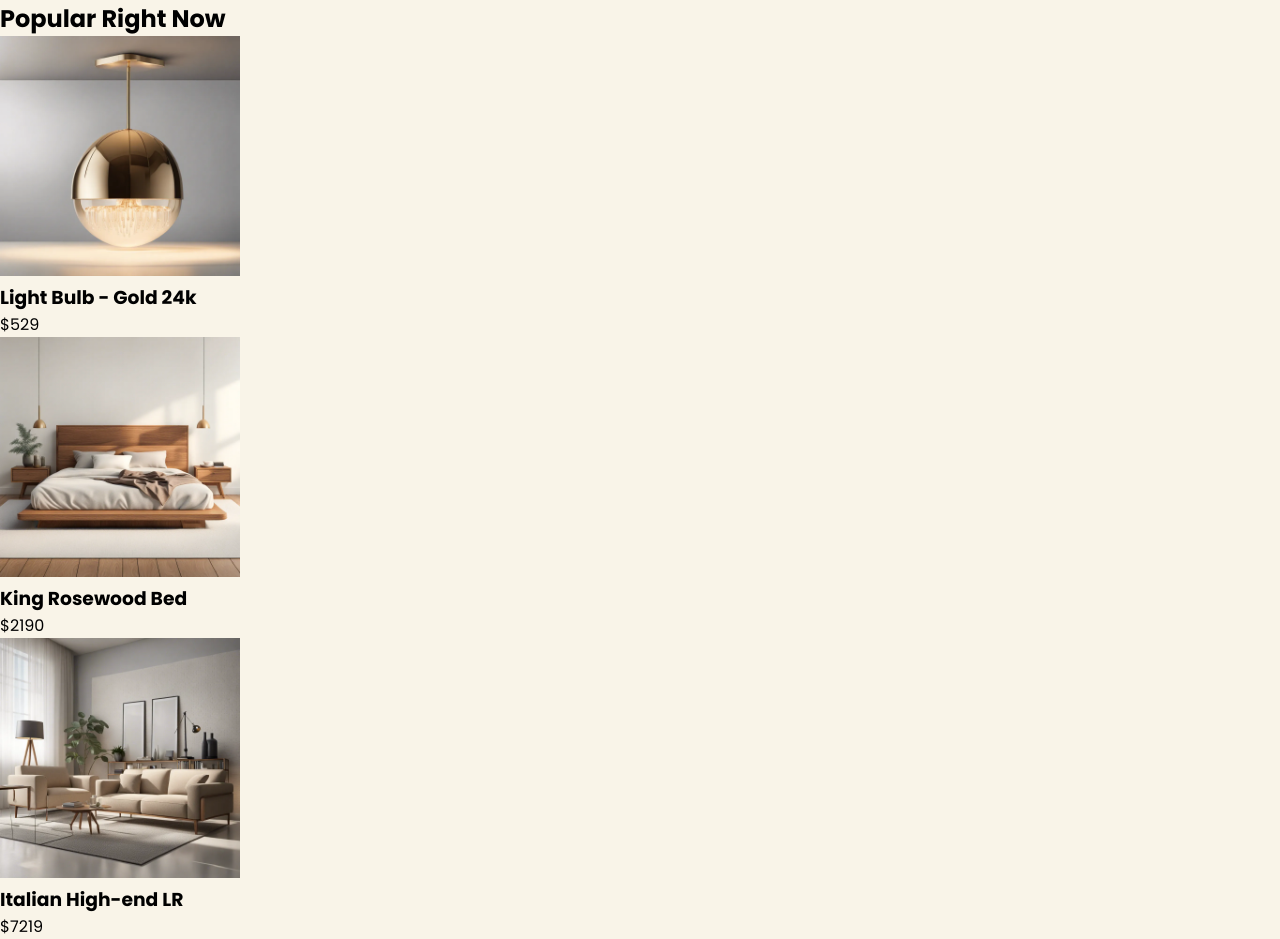
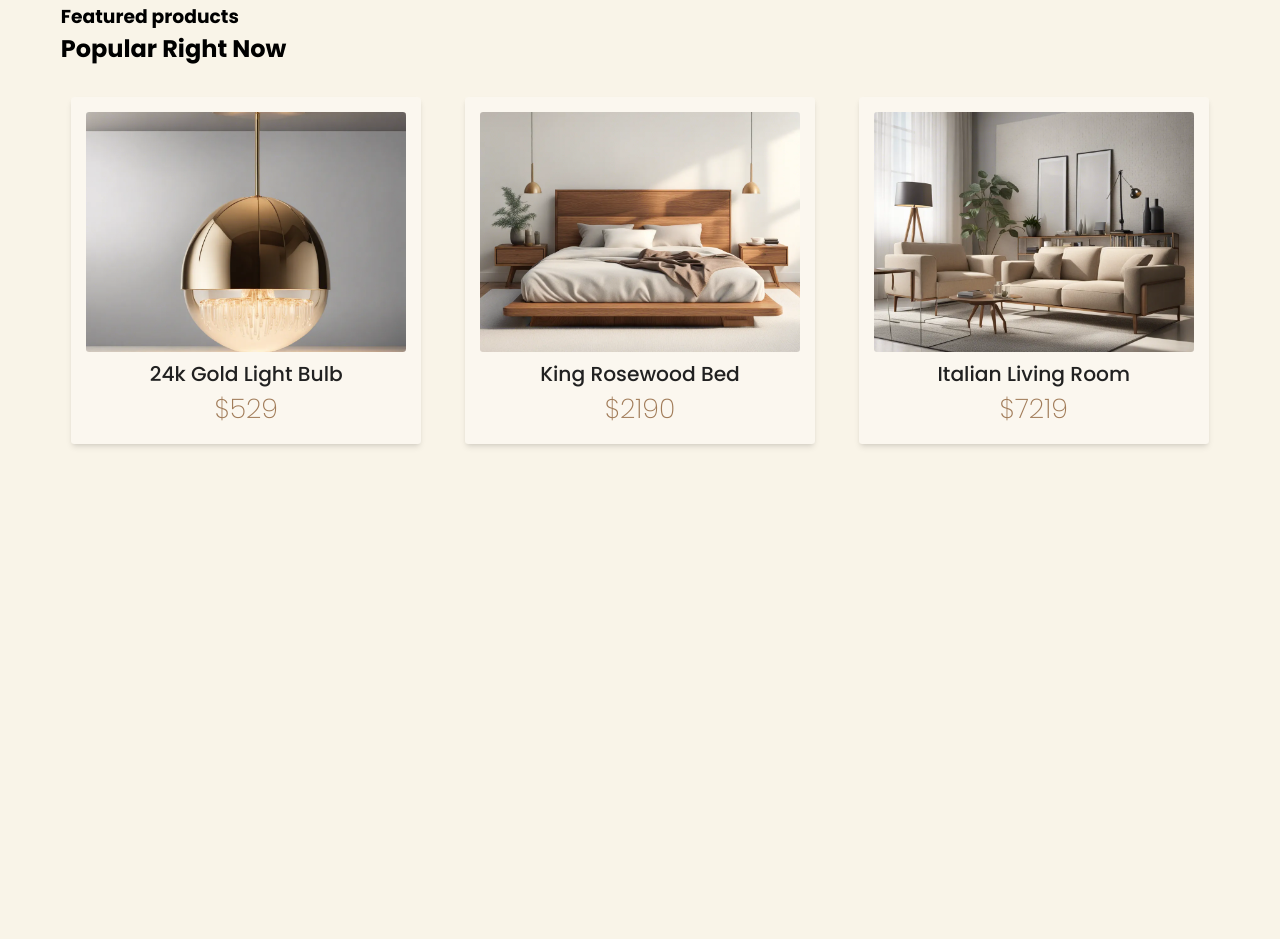
Before and after one commit to Git-Darkmoon/Comfy-Store-v2, a Next.js app: page / in a window 1280 px wide. Shown: the part 928-1867 px from the top of the page. After the commit the page ends 1433 px from the top, so only its background shows below. Built offline with nearby package versions, Linux system fonts and the light colour scheme.

Commit message:
[REFACTOR] Color update but refactored not changed.

```diff
--- a/src/app/globals.scss
+++ b/src/app/globals.scss
@@ -3,6 +3,8 @@
 @use "../styles/components/Navbar.scss";
 @use "../styles/components/Hero.scss";
 @use "../styles/components/Slider.scss";
+@use "../styles/components/ProductCard.scss";
+@use "../styles/components/TrendingProducts.scss";
 
 /* total width */
 body::-webkit-scrollbar {
--- a/src/components/Home/TrendingProducts.tsx
+++ b/src/components/Home/TrendingProducts.tsx
@@ -4,7 +4,7 @@ import ProductCard from "../ProductCard"
 const TrendingProductsData: Product[] = [
   {
     id: 1,
-    name: "Light Bulb - Gold 24k",
+    name: "24k Gold Light Bulb ",
     image: "/assets/trending/Luxury_Lightning.webp",
     price: 529,
   },
@@ -16,7 +16,7 @@ const TrendingProductsData: Product[] = [
   },
   {
     id: 3,
-    name: "Italian High-end LR",
+    name: "Italian Living Room",
     image: "/assets/trending/Luxury_Living_Room.webp",
     price: 7219,
   },
@@ -24,13 +24,13 @@ const TrendingProductsData: Product[] = [
 
 function TrendingProducts() {
   return (
-    <section>
-      <header>
+    <section className="trending">
+      <header className="trending__header">
         <h3>Featured products</h3>
 
         <h1>Popular Right Now</h1>
       </header>
-      <main>
+      <main className="trending__products">
         {TrendingProductsData.map((product) => {
           return <ProductCard key={product.id} {...product} />
         })}
--- a/src/components/ProductCard.tsx
+++ b/src/components/ProductCard.tsx
@@ -3,10 +3,17 @@ import Image from "next/image"
 
 function ProductCard({ image, name, price }: Product) {
   return (
-    <article>
-      <Image src={image} alt={name} width={240} height={240} />
-      <h3>{name}</h3>
-      <p>${price}</p>
+    <article className="product-card">
+      <Image
+        priority
+        className="product-card__image"
+        src={image}
+        alt={name}
+        width={240}
+        height={240}
+      />
+      <h3 className="product-card__name">{name}</h3>
+      <p className="product-card__price">${price}</p>
     </article>
   )
 }
--- a/src/styles/_normalize.scss
+++ b/src/styles/_normalize.scss
@@ -11,7 +11,7 @@ html {
 }
 
 body {
-  background-color: vars.$clr-white;
+  background-color: vars.$clr-cream;
 }
 
 li {
--- a/src/styles/_variables.scss
+++ b/src/styles/_variables.scss
@@ -1,5 +1,6 @@
 // Colors
-$clr-white: #f9f4e8;
+$clr-white: #fbf7ef;
+$clr-cream: #f9f4e8;
 $clr-black: #212121;
 $clr-primary: #a17c59;
 $clr-secondary: #fe4a49; //#6c969d
--- a/src/styles/components/Hero.scss
+++ b/src/styles/components/Hero.scss
@@ -40,9 +40,9 @@
 }
 
 .hero__title {
-  color: vars.$clr-white;
+  color: vars.$clr-cream;
   font-size: vars.$fs-3;
-  border: 2px solid vars.$clr-white;
+  border: 2px solid vars.$clr-cream;
   border-radius: vars.$border-radius;
   padding-inline: vars.$gutter-m;
   text-transform: uppercase;
@@ -53,10 +53,10 @@
 .hero__title:hover {
   color: vars.$clr-primary;
   border-color: vars.$clr-primary;
-  background-color: vars.$clr-white;
+  background-color: vars.$clr-cream;
 }
 
 .hero__subtitle {
-  color: vars.$clr-white;
+  color: vars.$clr-cream;
   margin-bottom: 3px;
 }
--- a/src/styles/components/Navbar.scss
+++ b/src/styles/components/Navbar.scss
@@ -5,7 +5,7 @@
   width: 100%;
   height: vars.$nav-height;
 
-  background-color: vars.$clr-white;
+  background-color: vars.$clr-cream;
 
   padding-inline: vars.$padding-x;
 }
--- /dev/null
+++ b/src/styles/components/ProductCard.scss
@@ -0,0 +1,39 @@
+@use "../variables" as vars;
+@use "../mixins" as mixins;
+
+.product-card {
+  background-color: vars.$clr-white;
+  color: vars.$clr-cream;
+
+  width: 350px;
+  padding: vars.$gutter-s;
+  border-radius: vars.$border-radius;
+  box-shadow: vars.$shadow;
+  @include mixins.my_transition(box-shadow, scale);
+
+  &:hover {
+    box-shadow: vars.$shadow-active;
+    scale: 1.05;
+  }
+}
+
+.product-card__image {
+  width: 100%;
+  aspect-ratio: 1 / 1;
+  object-fit: cover;
+  border-radius: vars.$border-radius;
+}
+
+.product-card__name {
+  font-size: vars.$fs-1;
+  color: vars.$clr-black;
+  text-align: center;
+  font-weight: 500;
+}
+
+.product-card__price {
+  font-size: vars.$fs-2;
+  font-weight: 200;
+  text-align: center;
+  color: vars.$clr-primary;
+}
--- a/src/styles/components/TrendingProducts.scss
+++ b/src/styles/components/TrendingProducts.scss
@@ -0,0 +1,15 @@
+@use "../variables" as vars;
+
+.trending {
+  margin-block: vars.$gutter-l;
+  padding-inline: vars.$padding-x;
+}
+
+.trending__products {
+  display: grid;
+  place-items: center;
+  grid-template-columns: repeat(auto-fit, minmax(350px, 1fr));
+  width: 100%;
+  gap: vars.$gutter-m;
+  padding-block: vars.$gutter-l;
+}
```
